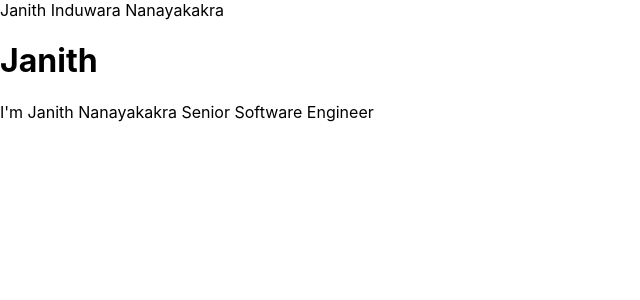
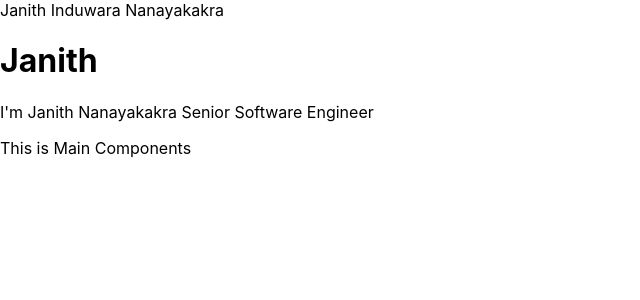
Before and after one commit to JanithNanayakkaraSE0612/React_Dev, a JavaScript app in the folder dev_react_app/: page / in a window 1280 px wide. Shown: the top 300 px of the page, without its empty margins (0-640 px from the left). Built offline with nearby package versions, Linux system fonts and the light colour scheme; the HTML template or start-up script is replaced by a standard one.

Commit message:
Export Main Components

```diff
--- a/dev_react_app/src/App.js
+++ b/dev_react_app/src/App.js
@@ -1,5 +1,6 @@
 // import logo from './logo.svg';
 import './App.css';
+import Main from './Components/Main';
 
 function App() {
   return (
@@ -24,6 +25,7 @@ function App() {
       <h1>Janith</h1>
     </div>
     <p>I'm Janith Nanayakakra Senior Software Engineer</p>
+    <Main />
     </>
   );
 }
--- a/dev_react_app/src/Components/Main.js
+++ b/dev_react_app/src/Components/Main.js
@@ -0,0 +1,5 @@
+function Main(){
+    return(<div>This is Main Components</div>)
+}
+
+export default Main
```
